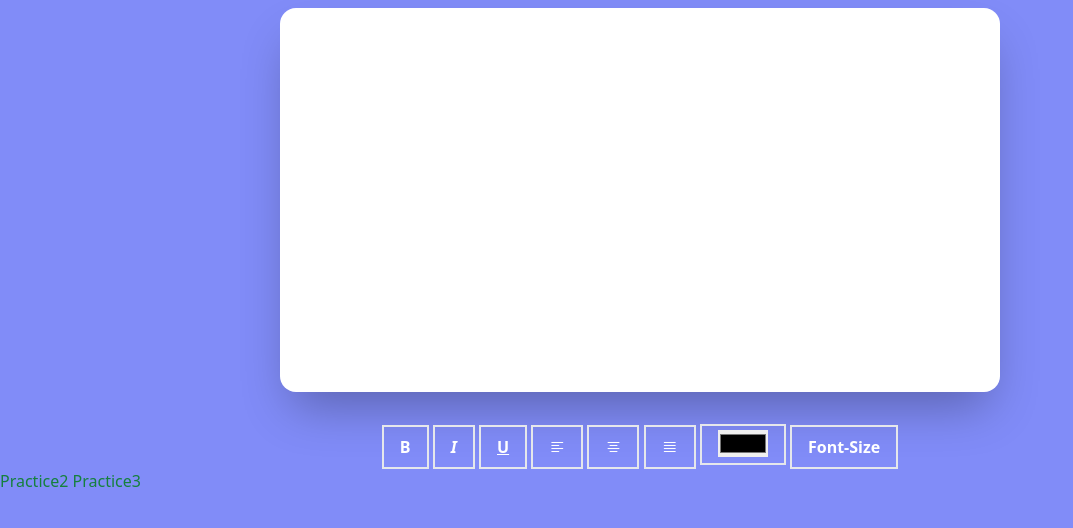
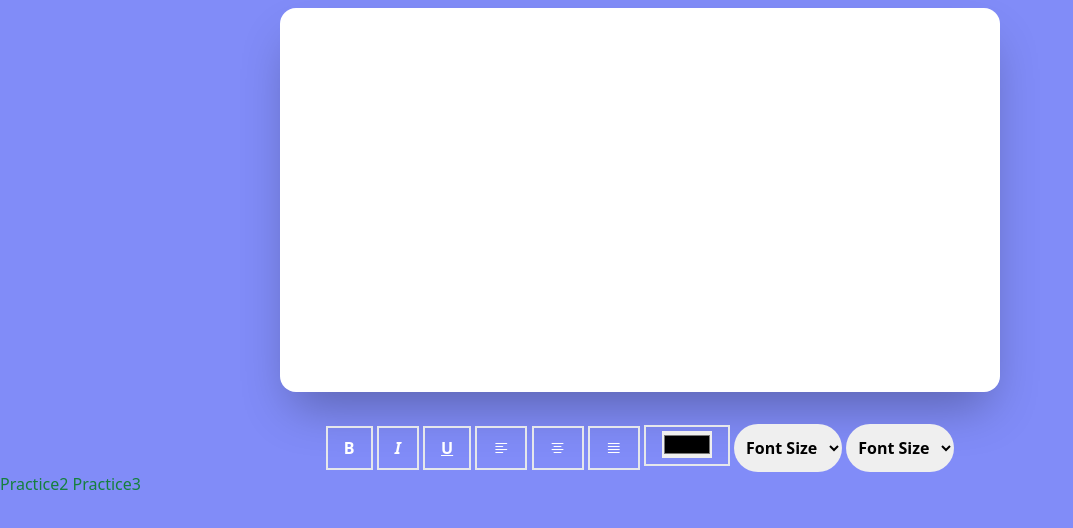
Before and after one commit to fahmeda5660/father-bank, a plain HTML site: page practice3.html in a window 1280 px wide. Shown: the part 108-636 px from the top of the page, without its empty margins (0-1073 px from the left). Drawn offline with nearby package versions, Linux system fonts and the light colour scheme.

Commit message:
font-size

```diff
--- a/practice3.html
+++ b/practice3.html
@@ -30,7 +30,44 @@
         <button id="b-justify" class="text-white hover:text-red-700 hover:border-red-700 font-semibold border border-2 px-4 py-2">
             <i class="bi bi bi-justify"></i></button>
         <button id="color-btn" class="text-white hover:text-red-700 hover:border-red-700 font-semibold border border-2 px-4 py-1"><input type="color" name="" id="color-picker"/></button>
-        <button id="font-size" class="text-white hover:text-red-700 hover:border-red-700 font-semibold border border-2 px-4 py-2">Font-Size</button>
+        <select id="font-size" class="rounded-full font-semibold px-2 py-3">
+            <option value="8pt">Font Size</option>
+            <option value="8pt">8</option>
+            <option value="9pt">9</option>
+            <option value="10pt">10</option>
+            <option value="11pt">11</option>
+            <option value="12pt">12</option>
+            <option value="14pt">14</option>
+            <option value="16pt">16</option>
+            <option value="18pt">18</option>
+            <option value="20pt">20</option>
+            <option value="22pt">22</option>
+            <option value="24pt">24</option>
+            <option value="26pt">26</option>
+            <option value="28pt">28</option>
+            <option value="36pt">36</option>
+            <option value="48pt">48</option>
+            <option value="72pt">72</option>
+          </select>
+        <select id="font-size1" class="rounded-full font-semibold px-2 py-3">
+            <option value="8">Font Size</option>
+            <option value="8">8</option>
+            <option value="9">9</option>
+            <option value="10">10</option>
+            <option value="11">11</option>
+            <option value="12">12</option>
+            <option value="14">14</option>
+            <option value="16">16</option>
+            <option value="18">18</option>
+            <option value="20">20</option>
+            <option value="22">22</option>
+            <option value="24">24</option>
+            <option value="26">26</option>
+            <option value="28">28</option>
+            <option value="36">36</option>
+            <option value="48">48</option>
+            <option value="72">72</option>
+          </select>
     </section>
     <a class="text-center text-green-700" href="practice2.html">Practice2</a>
     <a class="text-center text-green-700" href="practice3.html">Practice3</a>
--- a/practice3.js
+++ b/practice3.js
@@ -36,3 +36,13 @@ document.getElementById('b-center').addEventListener('click',function(){
         textAreaText.style.textAlign = 'center'
     }
 });
+const fontSizeSelect = document.getElementById("font-size");
+fontSizeSelect.addEventListener("change", function () {
+    const fontValue = fontSizeSelect.value;
+    textAreaText.style.fontSize = fontValue;
+});
+
+document.getElementById("font-size1").addEventListener("change", function (e) {
+    const fontValue = e.target.value;
+    textAreaText.style.fontSize = fontValue+'px';
+});
```
